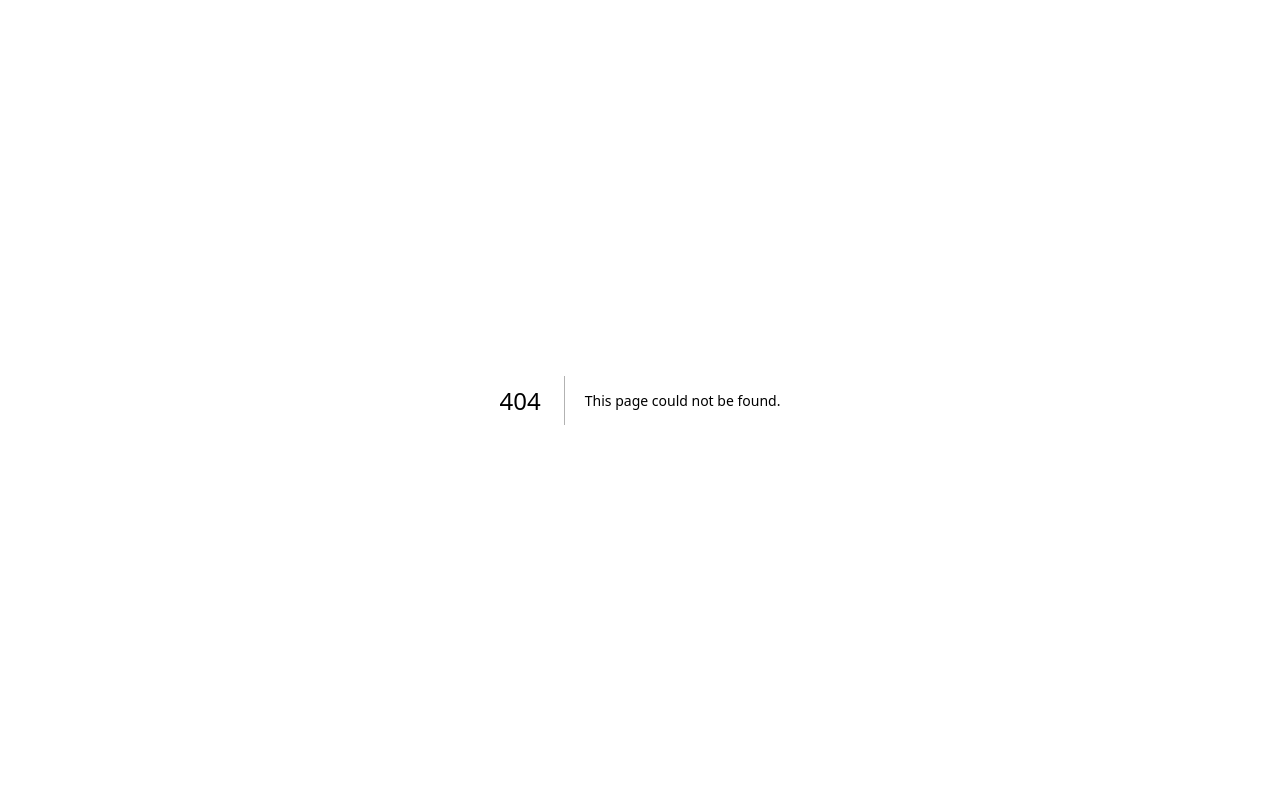
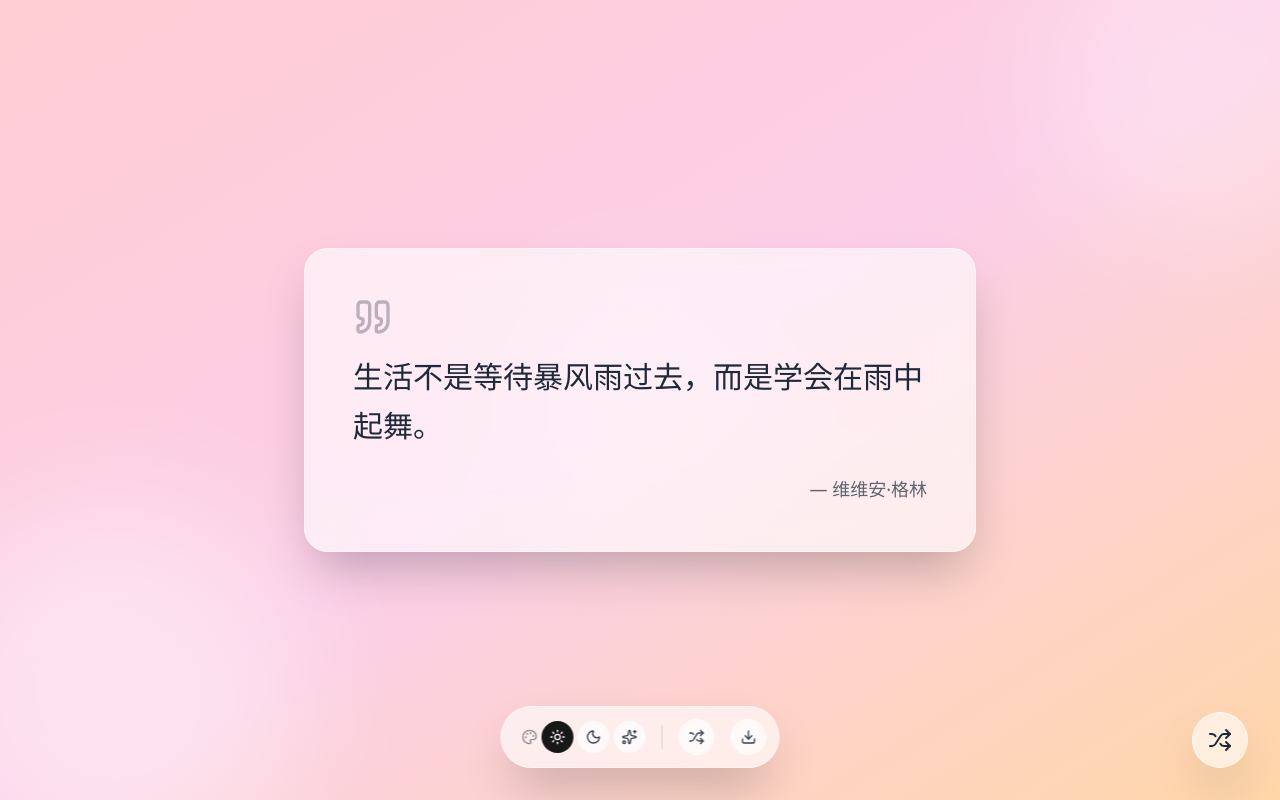
Before and after one commit to YY-ye6/my-nextjs-app, a Next.js app: page /wallpaper in a window 1280 px wide. Before the commit this address had no page. Built offline with nearby package versions, Linux system fonts and the light colour scheme.

Commit message:
refactor: wallpaper page

```diff
--- /dev/null
+++ b/app/wallpaper/page.tsx
@@ -0,0 +1,5 @@
+import { WallpaperGenerator } from "@/components/wallpaper-generator"
+
+export default function Home() {
+  return <WallpaperGenerator />
+}
```
